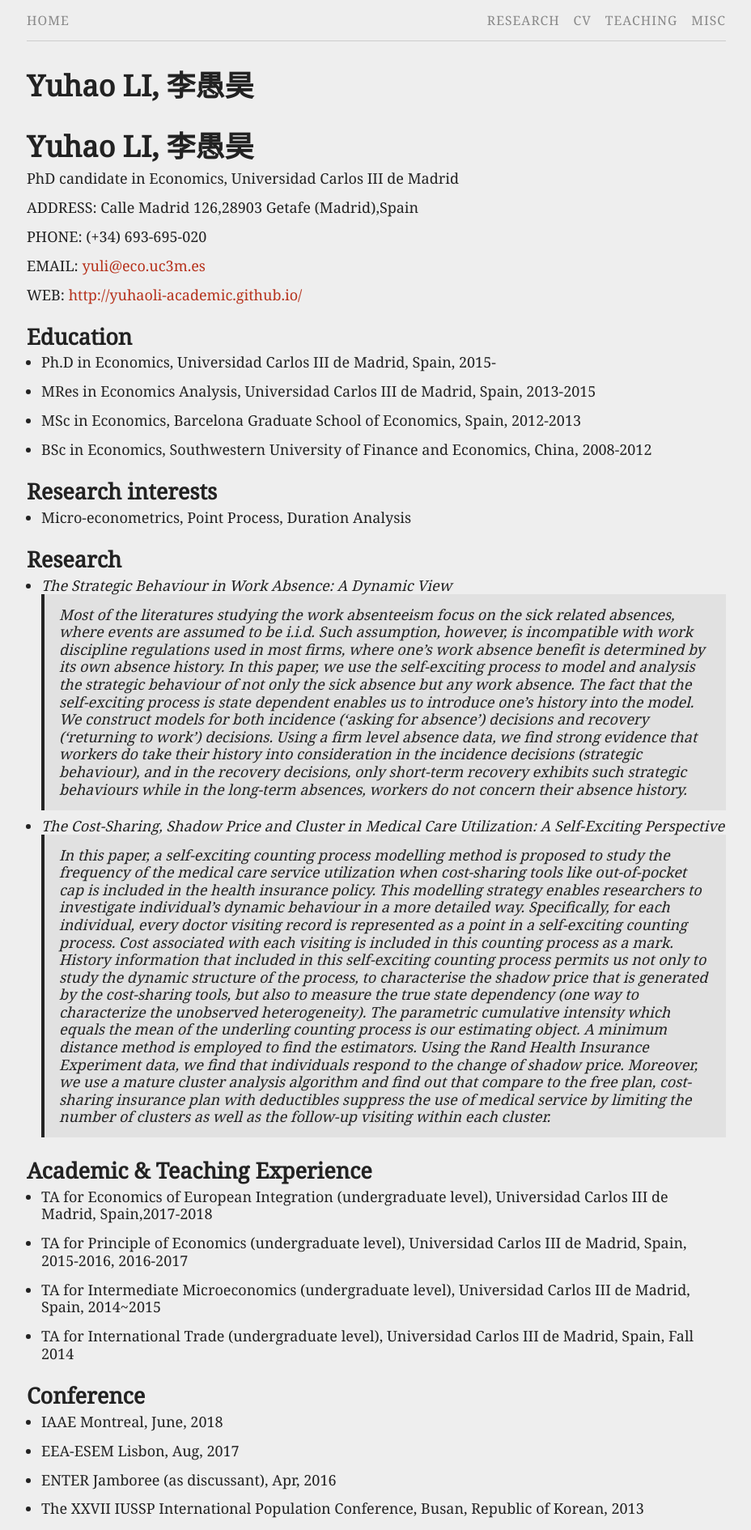
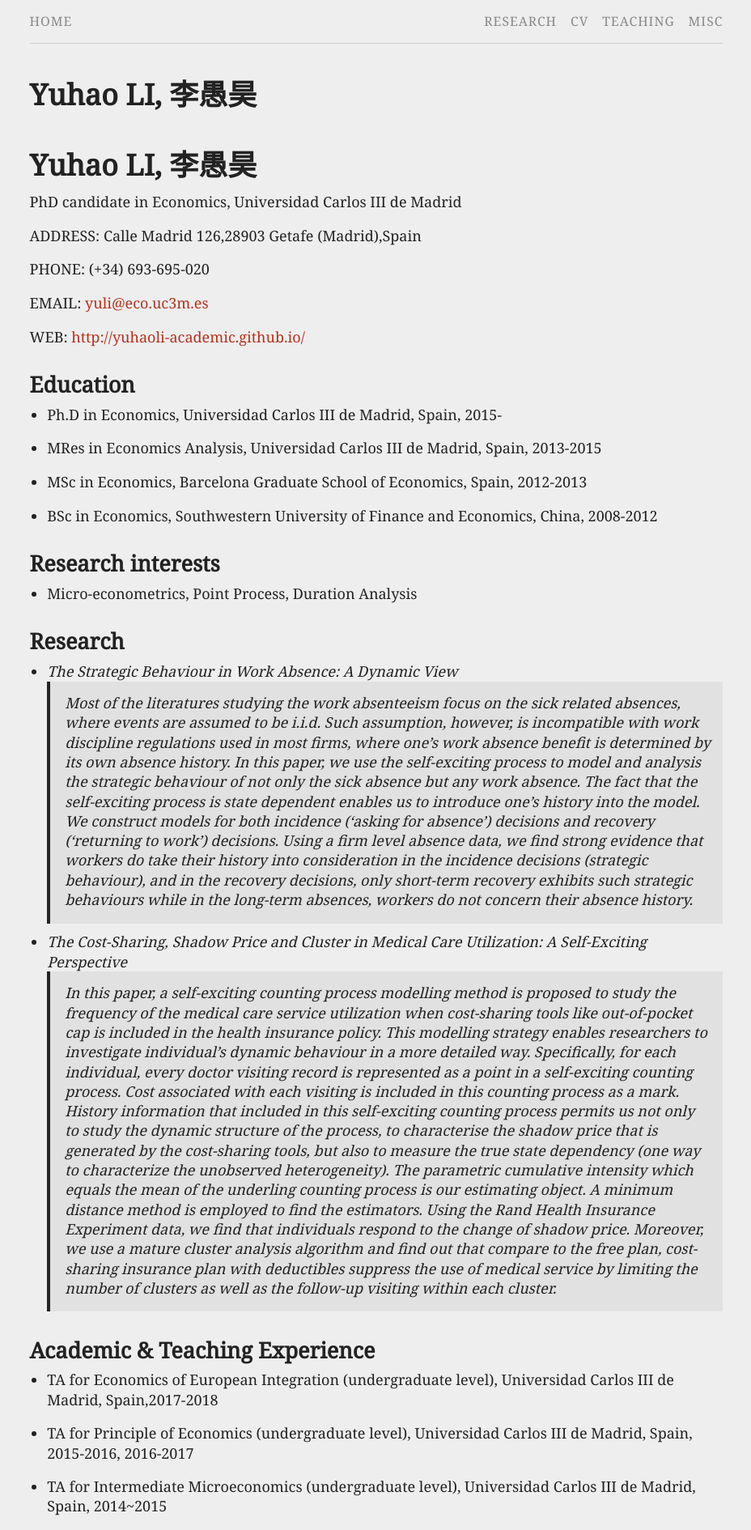
Before and after one commit to yuhaoli-academic/yuhaoli-academic.github.io, a Jekyll site: the page built from cv_pdf.md, in a window 1280 px wide. Shown: the top 1890 px of the page at 81% size, without its empty margins (175-1103 px from the left). Built offline with Jekyll 4.4.1, drawn with Linux system fonts in a browser that asks for light colours; our own code applies the rules of GitHub Pages for plain Markdown files.

Commit message:
changing spacing unit in CSS file

```diff
--- a/css/main.scss
+++ b/css/main.scss
@@ -7,8 +7,8 @@ $base-font-family: 'Noto Serif', serif;
 $base-font-size:   large;
 $small-font-size:  0.875em;
 $vsmall-font-size: 0.66em;
-$base-line-height: 1.2;
-$spacing-unit:     1.0em;
+$base-line-height: 1.35;
+$spacing-unit:     1.2em;
 
 $grey-vlight:#eee;
 $grey-light: #ccc;
```
